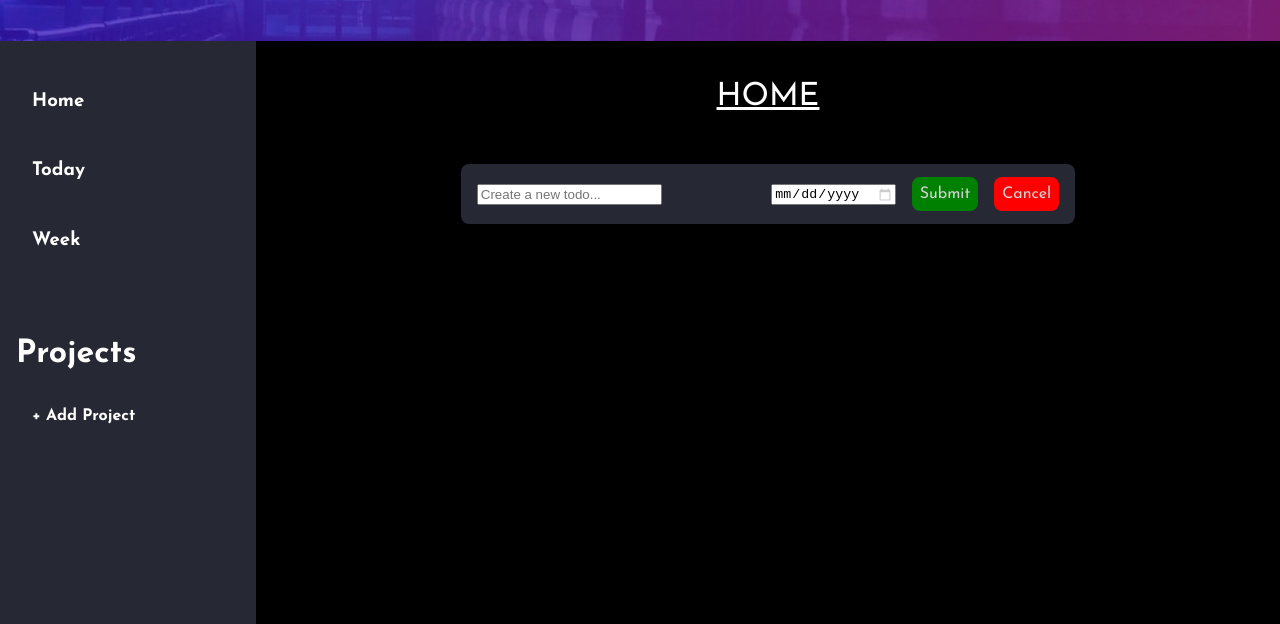
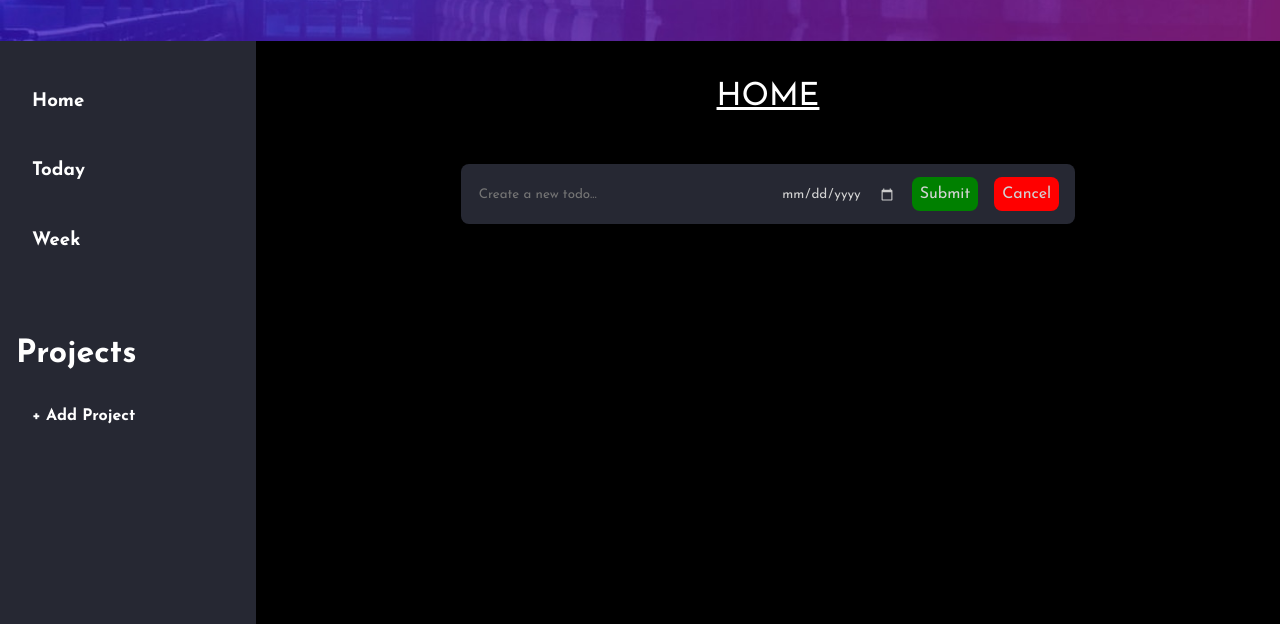
Before and after one commit to braddefauw/todo-list, a plain HTML site: page index.html in a window 1280 px wide. Shown: the part 119-743 px from the top of the page. Drawn offline with Linux system fonts and the light colour scheme.

Commit message:
input styling adjustments

```diff
--- a/index.html
+++ b/index.html
@@ -49,7 +49,7 @@
             <div id="new-todo">
                 <div class="new-todo-text">
                     <label id="todo-input">
-                        <input type="text" name="todo-input" name="todo-input" placeholder="Create a new todo...">
+                        <input type="text" name="todo-input" placeholder="Create a new todo...">
                     </label>
                     <label id="todo-date">
                         <input type="date">
--- a/styles.css
+++ b/styles.css
@@ -237,6 +237,19 @@ body {
 #todo-input {
     margin-left: 1rem;
     width: 300px;
+    -webkit-appearance: none;
+}
+
+#todo-input input, #todo-date input {
+    font-family: inherit;
+    background: inherit;
+    border: none;
+    color: lightgray;
+}
+
+input:focus {
+    outline: none; /* Removes the border when the input is clicked */
+    color: lightgray;
 }
 
 #todo-input::placeholder {
```
